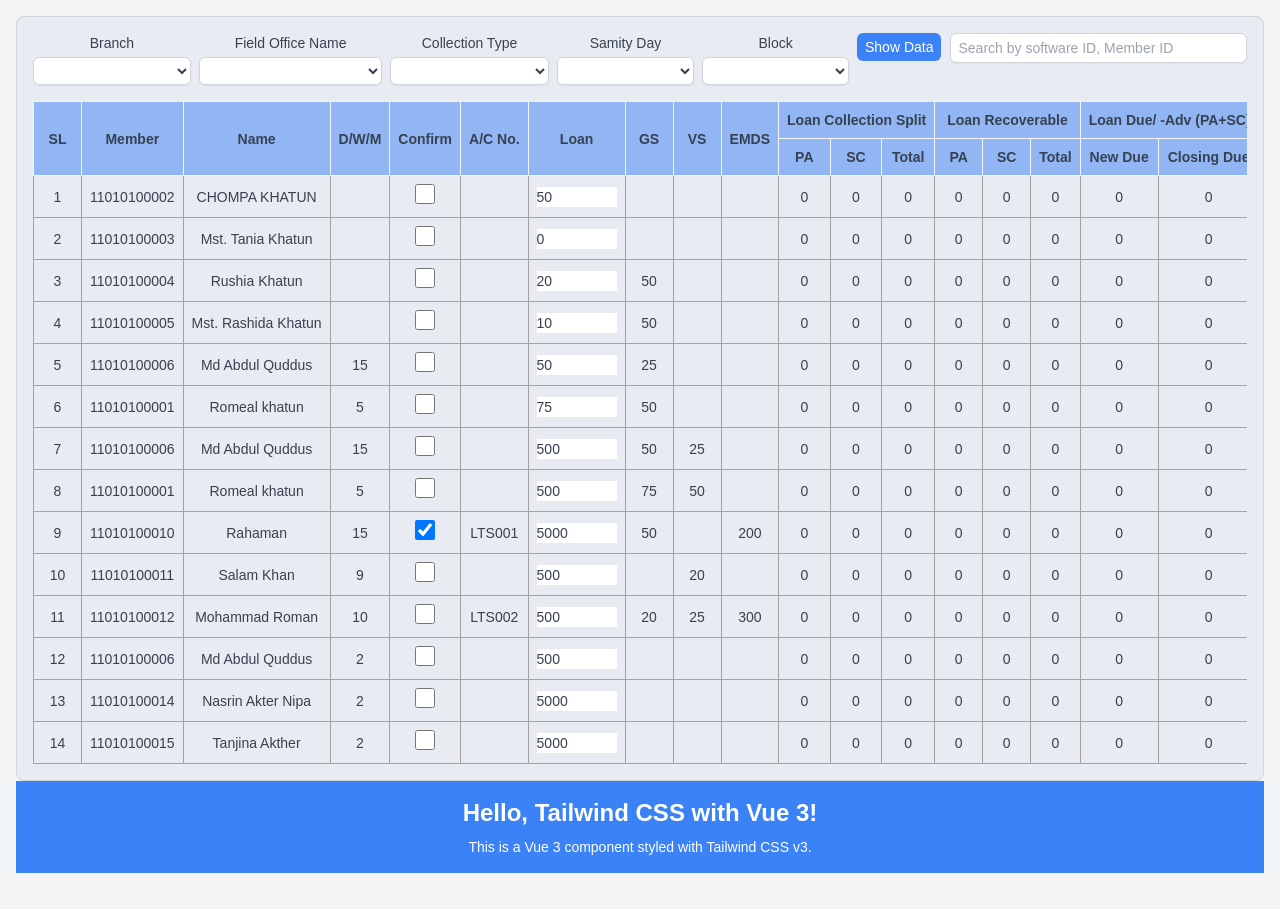
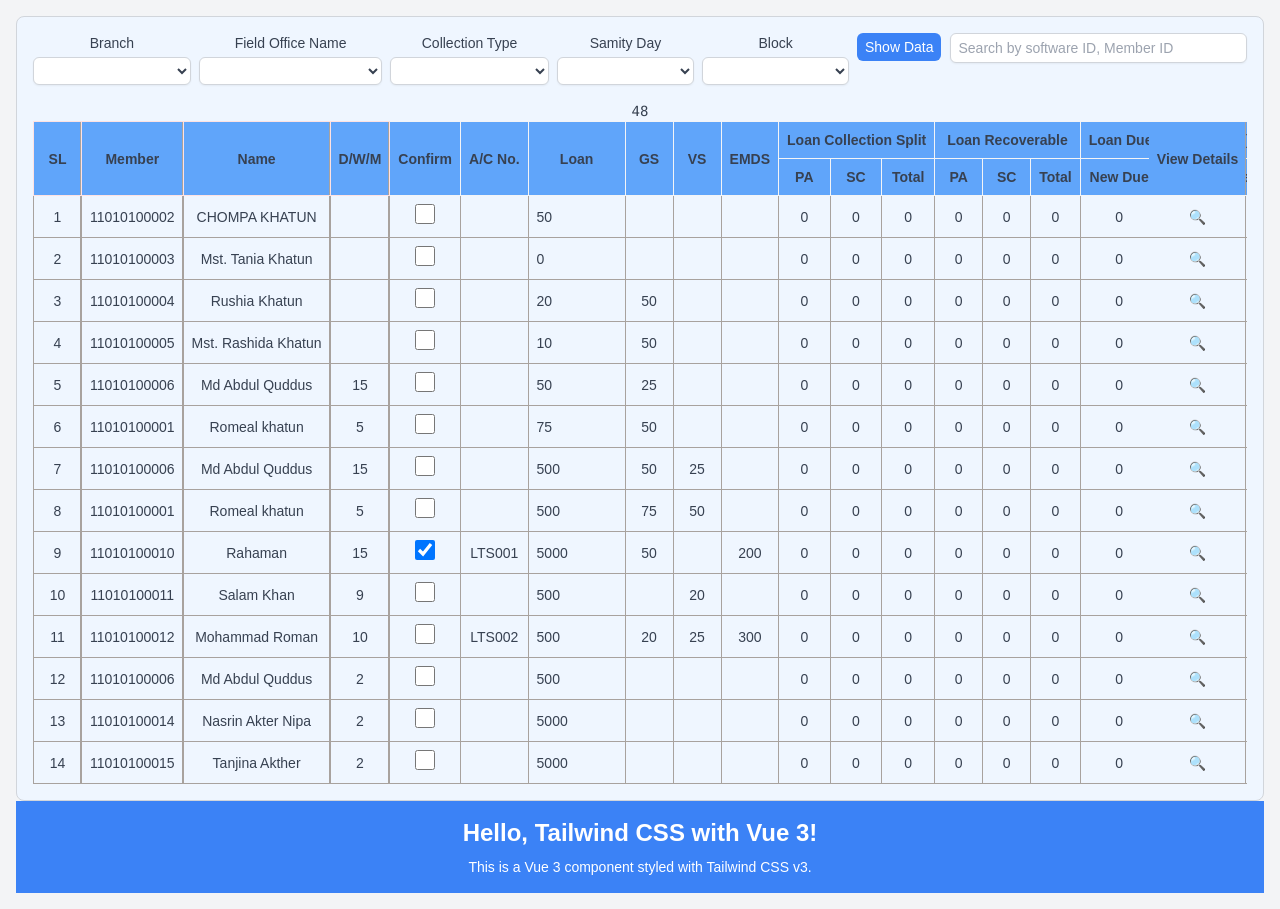
Before and after one commit to younoch/swasti-evaluation-vue, a Vue app: page / in a window 1280 px wide. Built offline with nearby package versions, Linux system fonts and the light colour scheme.

Commit message:
feature: tergeted column fixed

```diff
--- a/src/components/home/CollectionTable.vue
+++ b/src/components/home/CollectionTable.vue
@@ -1,12 +1,21 @@
 <template>
-  <div class="table-container">
+  <div class="table-container"
+  :style="{
+      '--sl-col-width': `${slColWidth}px`,
+      '--member-id-col-width': `${memberIdColWidth}px`,
+      '--member-name-col-width': `${memberNameColWidth}px`,
+      '--dwm-col-width': `${DWMColWidth}px`
+    }"
+    :key="DWMColWidth"
+  >
+    <pre>{{ slColWidth }}</pre>
     <table class="custom-table">
       <thead>
         <tr>
-          <th rowspan="2">SL</th>
-          <th rowspan="3">Member</th>
-          <th rowspan="2">Name</th>
-          <th rowspan="2">D/W/M</th>
+          <th ref="slElement" rowspan="2" class="sticky-column">SL</th>
+          <th ref="memberIdElement" rowspan="3" class="sticky-column">Member</th>
+          <th ref="memberNameElement" rowspan="2" class="sticky-column">Name</th>
+          <th ref="DWMElement" rowspan="2" class="sticky-column">D/W/M</th>
           <th rowspan="2">Confirm</th>
           <th rowspan="2">A/C No.</th>
           <th rowspan="2">Loan</th>
@@ -23,7 +32,7 @@
           <th rowspan="2">VS Balance</th>
           <th rowspan="2">DPS Balance</th>
           <th rowspan="2">Guardian Name</th>
-          <th rowspan="2">View Details</th>
+          <th rowspan="2" class="sticky-column">View Details</th>
         </tr>
         <tr>
           <th>PA</th>
@@ -41,10 +50,10 @@
       </thead>
       <tbody>
         <tr v-for="(row, index) in tableData" :key="index">
-          <td>{{ row.sl }}</td>
-          <td>{{ row.memberId }}</td>
-          <td>{{ row.memberName }}</td>
-          <td>{{ row.DWM }}</td>
+          <td class="sticky-column">{{ row.sl }}</td>
+          <td class="sticky-column">{{ row.memberId }}</td>
+          <td class="sticky-column">{{ row.memberName }}</td>
+          <td class="sticky-column">{{ row.DWM }}</td>
           <td>
             <input
               type="checkbox"
@@ -74,9 +83,7 @@
           <td>{{ row.vsBalance }}</td>
           <td>{{ row.dpsBalance }}</td>
           <td>{{ row.guardianName }}</td>
-          <td>
-            <button @click="viewDetails(row)">🔍</button>
-          </td>
+          <td class="sticky-column"> <button @click="viewDetails(row)">🔍</button></td>
         </tr>
       </tbody>
     </table>
@@ -84,38 +91,97 @@
 </template>
 
 <script setup lang="ts">
-import { computed } from "vue";
+import { computed, nextTick, onMounted, ref, watchEffect } from "vue";
 
 import { useCollectionStore } from "@/store/collection";
 const collectionStore = useCollectionStore();
 
 const tableData = computed(() => collectionStore.getCollections);
 
-const viewDetails = (row: any) => {
-  alert(`Viewing details for ${row.memberName}`);
+const slElement = ref<HTMLElement| null>(null);
+const memberIdElement = ref<HTMLElement| null>(null);
+const memberNameElement = ref<HTMLElement| null>(null);
+const DWMElement = ref<HTMLElement| null>(null);
+
+const slColWidth = ref<number>(0);
+const memberIdColWidth = ref<number>(0);
+const memberNameColWidth = ref<number>(0);
+const DWMColWidth = ref<number>(0);
+
+const getElementWidth = (element: HTMLElement | null): number => {
+
+  return element ? element.offsetWidth : 0;
 };
+const viewDetails = (test: any)  => {
+   const dsf = test ? test.offsetWidth : 0;
+};
+
+watchEffect(async () => {
+  await nextTick();
+  slColWidth.value = getElementWidth(slElement.value);
+  memberIdColWidth.value = getElementWidth(memberIdElement.value);
+  memberNameColWidth.value = getElementWidth(memberNameElement.value);
+  DWMColWidth.value = getElementWidth(DWMElement.value);
+});
 </script>
 
 <style lang="scss" scoped>
 .table-container {
-  @apply max-w-full overflow-x-auto; // Constrain width and enable scrolling
+  @apply max-w-full overflow-x-auto;
 
   .custom-table {
     @apply w-full border-collapse table-auto;
 
-    th,
-    td {
-      @apply border border-stone-400 p-2 min-w-12 whitespace-nowrap; // Prevent text wrapping
+    th, td {
+      @apply border border-stone-400 p-2 min-w-12 whitespace-nowrap;
     }
 
     th {
-      @apply bg-blue-500 bg-opacity-50 border-gray-100;
+      @apply bg-blue-400 border-gray-100;
     }
 
     td {
+      @apply bg-blue-50;
       input {
-        @apply max-w-20;
+        @apply max-w-20 bg-blue-50;
       }
+    }
+
+    .sticky-column {
+      @apply sticky z-10 ;
+
+      &::after {
+        content: '';
+        @apply absolute top-0 bottom-0 right-0 w-px bg-stone-400;
+      }
+
+      &:nth-child(1) {
+        left: 0;
+      }
+      &:nth-child(2) {
+        left: var(--sl-col-width, 0);
+      }
+      &:nth-child(3) {
+        left: calc(var(--sl-col-width, 0) + var(--member-id-col-width, 0));
+      }
+      &:nth-child(4) {
+        left: calc(
+          var(--sl-col-width, 0) +
+          var(--member-id-col-width, 0) +
+          var(--member-name-col-width, 0)
+        );
+      }
+      &:last-child {
+        right: 0;
+      }
+    }
+
+    th.sticky-column {
+      @apply border-red-100;
+    }
+
+    thead .sticky-column {
+      z-index: 2;
     }
   }
 }
--- a/src/components/home/Page.vue
+++ b/src/components/home/Page.vue
@@ -1,7 +1,7 @@
 <!-- src/components/HomePage.vue -->
 <template>
   <div class="bg-gray-100 w-full">
-    <div class="border w-full border-gray-300 rounded-lg p-4 gap-4 text-gray-700 bg-opacity-5 flex flex-col bg-blue-900">
+    <div class="border w-full border-gray-300 rounded-lg p-4 gap-4 text-gray-700  flex flex-col bg-blue-50">
       <FilterOptions />
       <CollectionTable />
     </div>
@@ -17,11 +17,6 @@ import CollectionTable from "./CollectionTable.vue";
 
 import { useCollectionStore } from '@/store/collection';
 const collectionStore = useCollectionStore();
-setTimeout(() => {
-  console.log(collectionStore);
-}, 100);
-console.log(collectionStore);
-
 
 const filterOptionValues = reactive<IFilterOptions>({
   branch: '',
```
